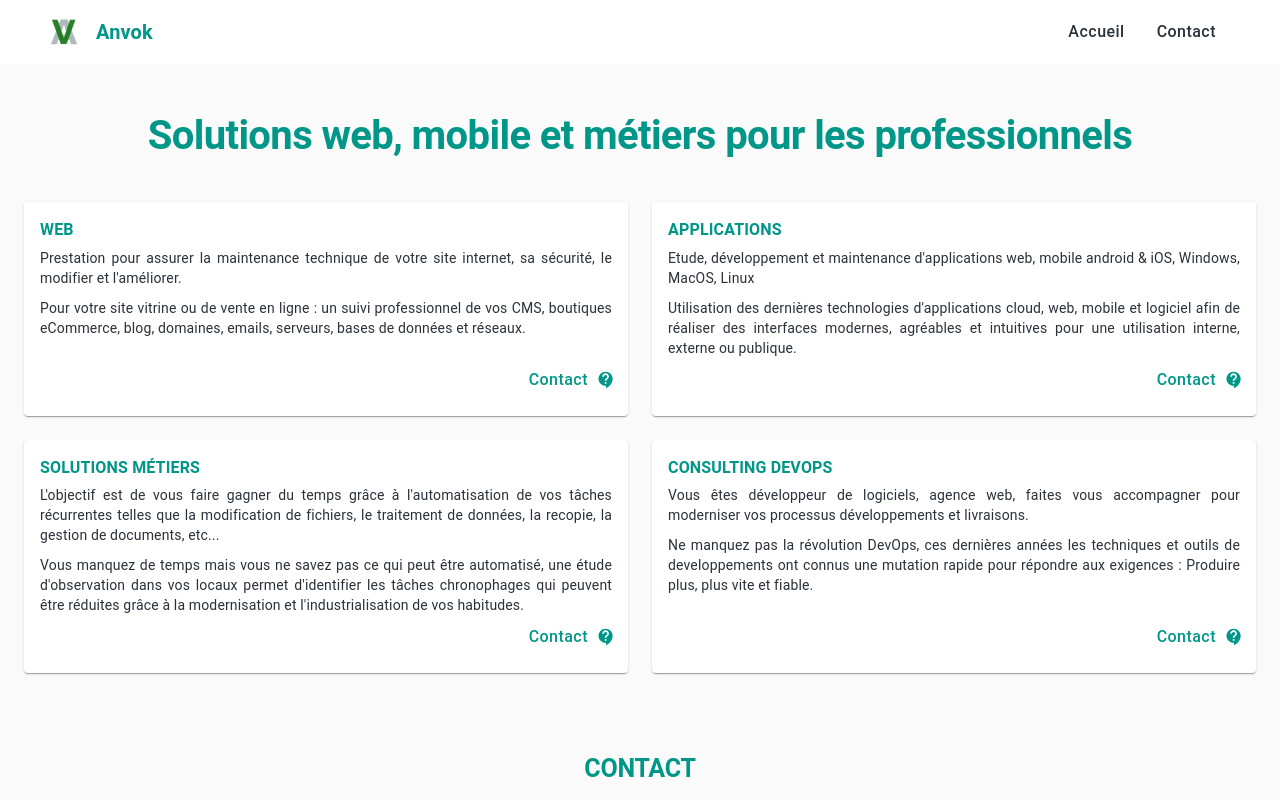
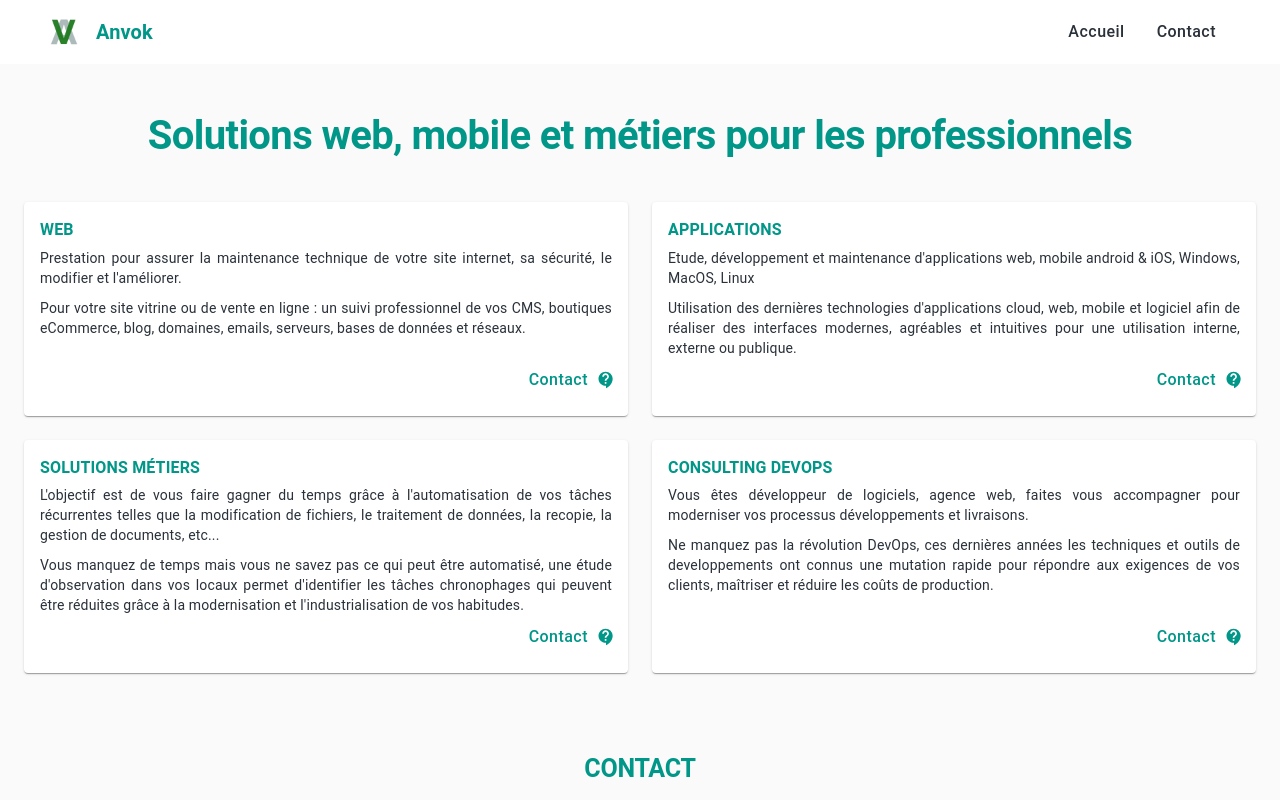
Before and after one commit to beaukode/anvoknet, a React (Create React App) app: page / in a window 1280 px wide. Shown: the top 800 px of the page. Built offline with nearby package versions, Linux system fonts and the light colour scheme.

Commit message:
Changement texte

```diff
--- a/src/Home.tsx
+++ b/src/Home.tsx
@@ -138,8 +138,8 @@ const Home: React.FC = () => {
             <Typography variant="body2">
               Ne manquez pas la révolution DevOps, ces dernières années les
               techniques et outils de developpements ont connus une mutation
-              rapide pour répondre aux exigences : Produire plus, plus vite et
-              fiable.
+              rapide pour répondre aux exigences de vos clients, maîtriser et
+              réduire les coûts de production.
             </Typography>
             {ContactButton}
           </Paper>
```
